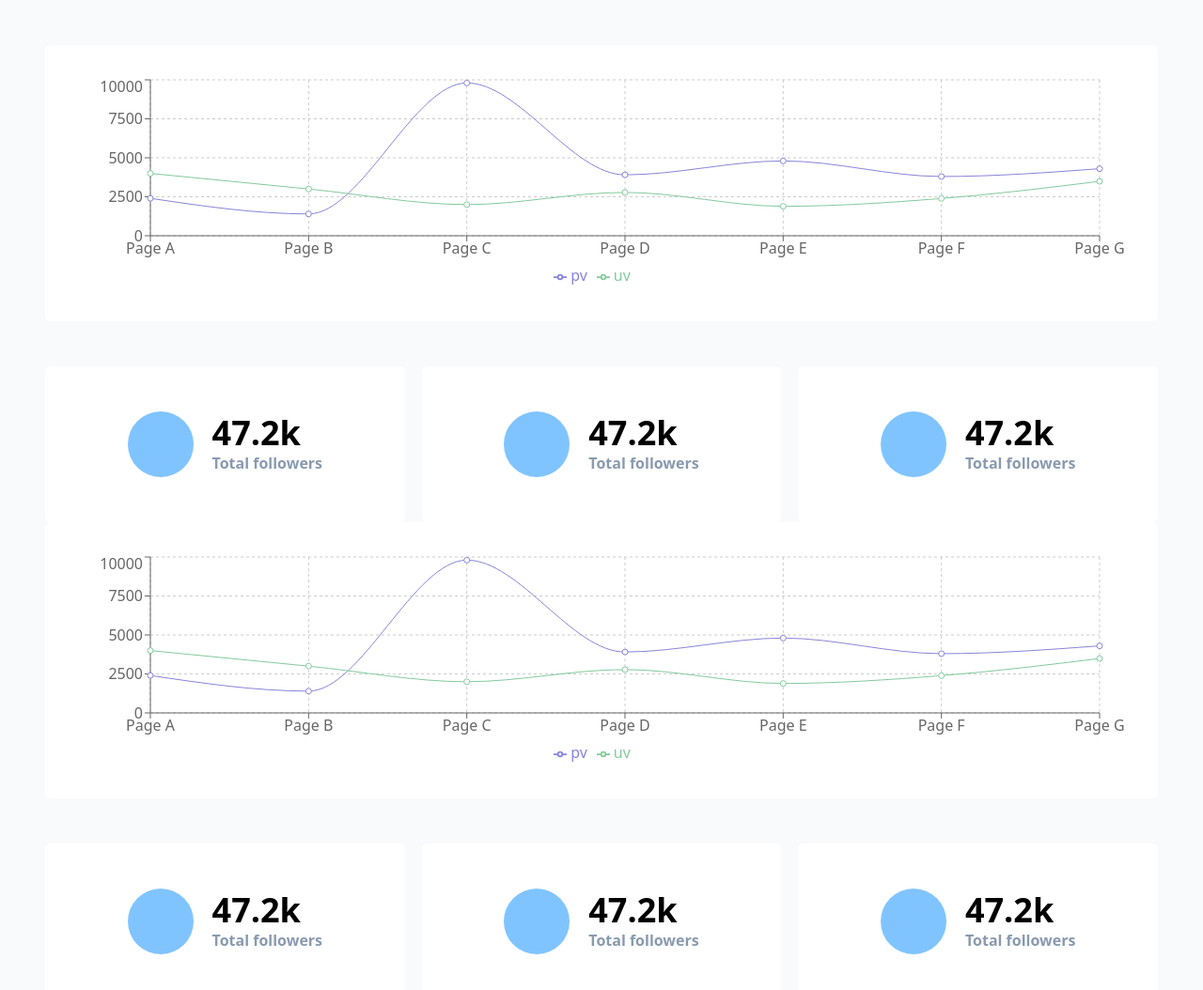
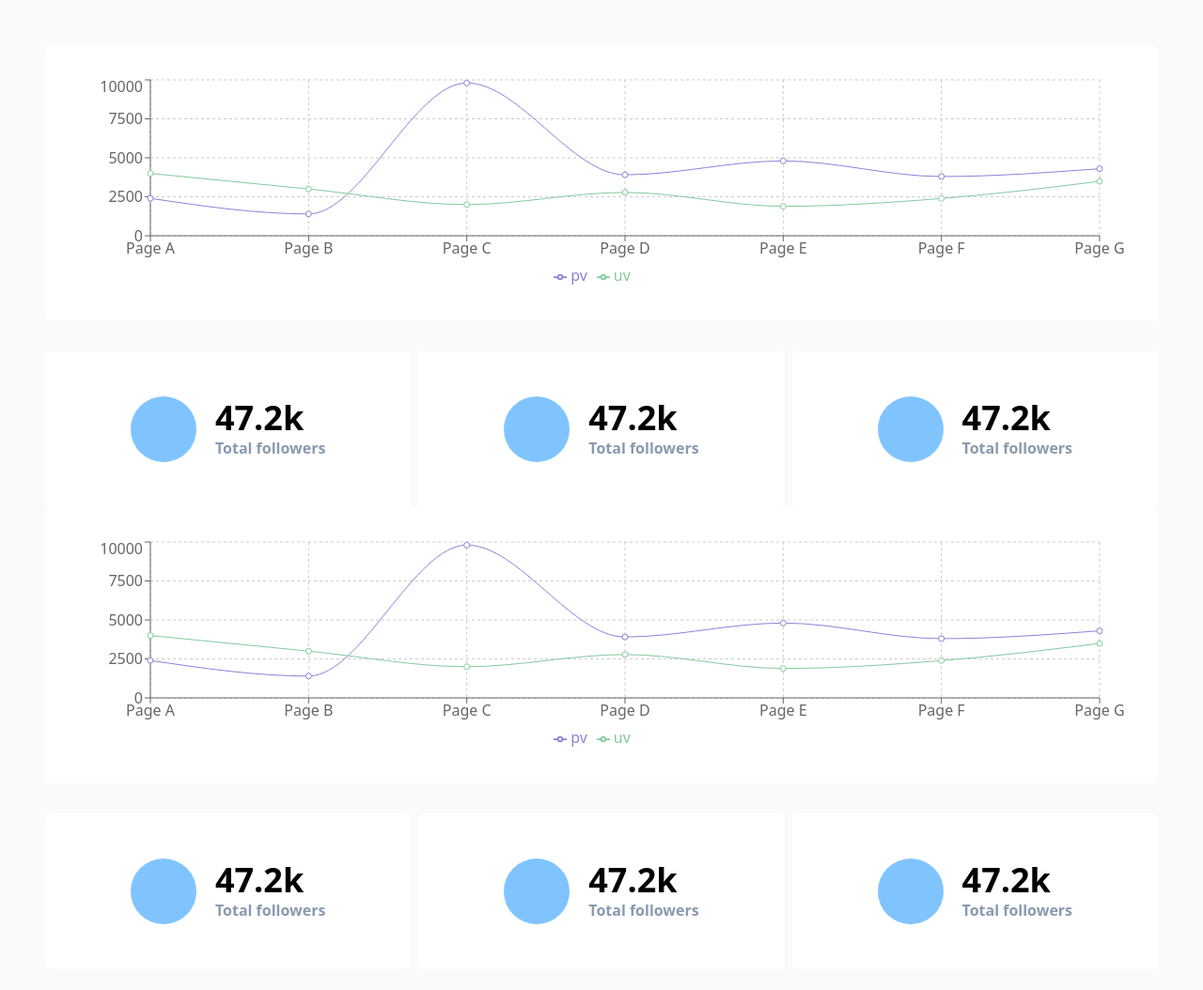
Before and after one commit to ZekLouis/pdf-laravel-nextjs, a Next.js app in the folder nextjs/: page /printgrid in a window 1280 px wide. Shown: the top 1054 px of the page at 94% size. Built offline with nearby package versions, Linux system fonts and the light colour scheme.

Commit message:
remove responsive grid

```diff
--- a/nextjs/pages/printgrid.jsx
+++ b/nextjs/pages/printgrid.jsx
@@ -4,13 +4,13 @@ import KPI from '../src/KPI';
 export default function PrintGrid() {
     return (
         <div className="flex flex-col w-full">
-            <div className="w-full grid grid-cols-12 gap-y-8 lg:gap-y-12 gap-x-2 xl:gap-x-m 2xl:gap-x-5 break-after">
+            <div className="w-full grid grid-cols-12 gap-y-8 gap-x-2 break-after">
                 <Chart className="col-span-full" />
                 <KPI className="col-span-full sm:col-span-6 lg:col-span-4" />
                 <KPI className="col-span-full sm:col-span-6 lg:col-span-4" />
                 <KPI className="col-span-full sm:col-span-6 lg:col-span-4" />
             </div>
-            <div className="w-full grid grid-cols-12 gap-y-8 lg:gap-y-12 gap-x-2 xl:gap-x-m 2xl:gap-x-5 break-after">
+            <div className="w-full grid grid-cols-12 gap-y-8 gap-x-2 break-after">
                 <Chart className="col-span-full" />
                 <KPI className="col-span-full sm:col-span-6 lg:col-span-4" />
                 <KPI className="col-span-full sm:col-span-6 lg:col-span-4" />
```
